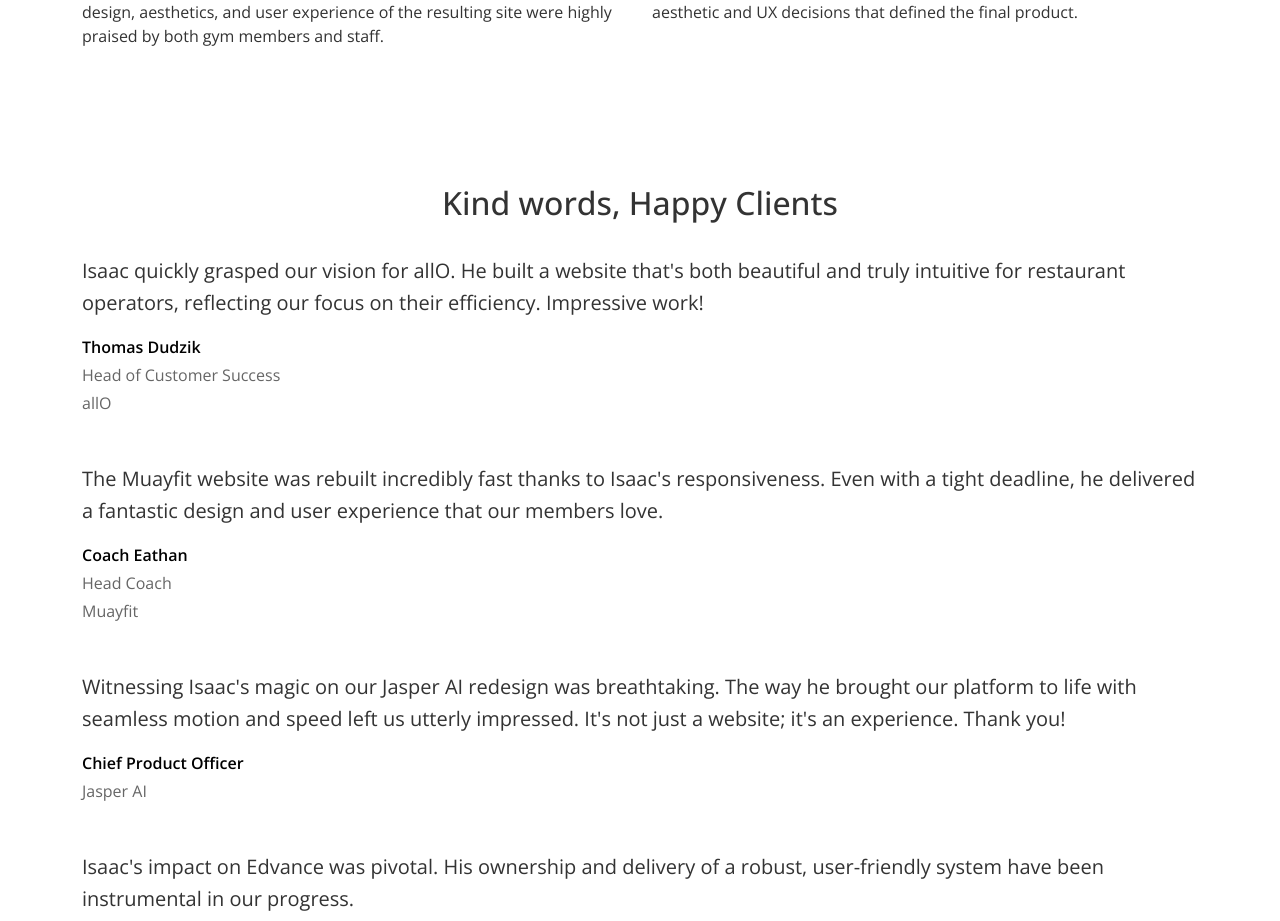
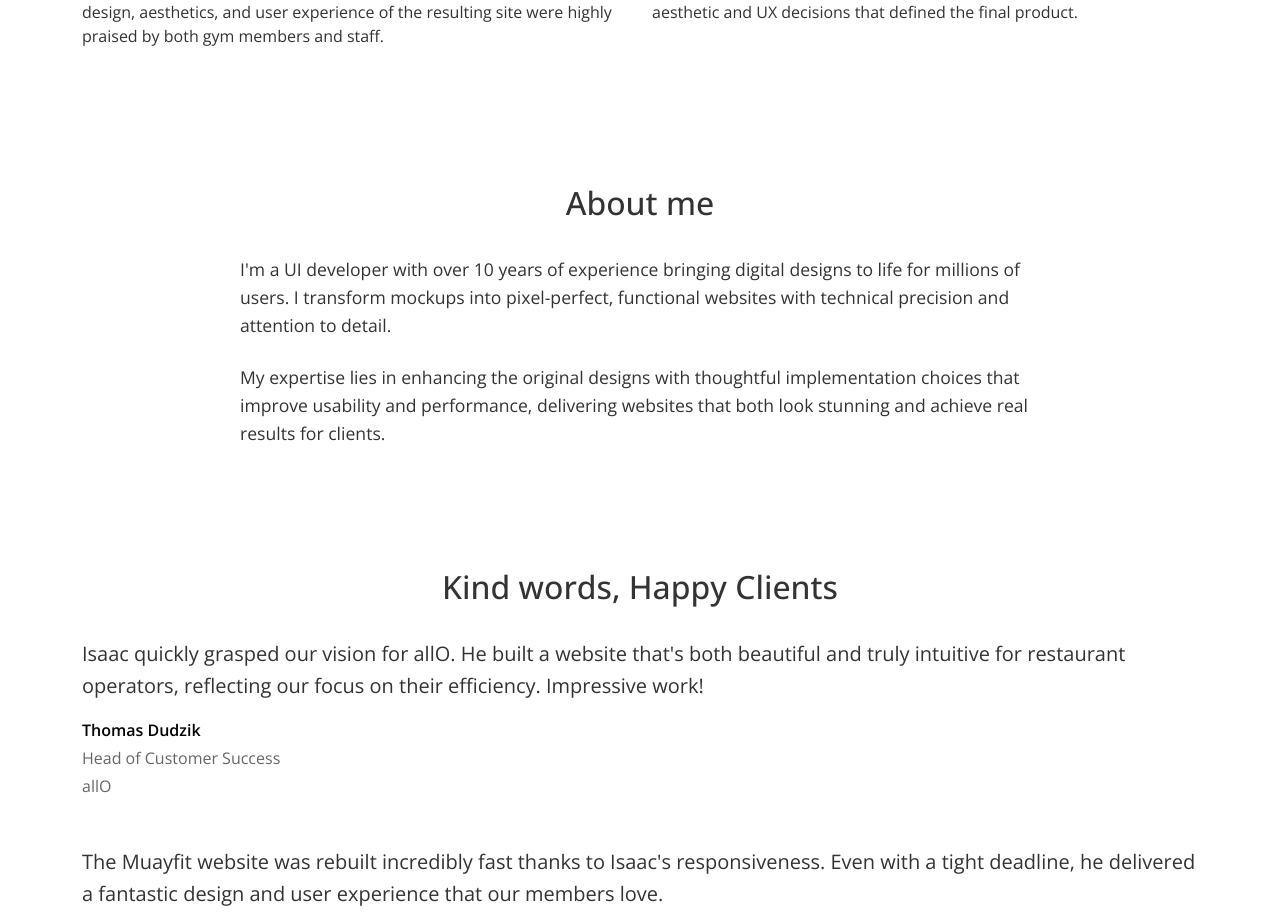
Before and after one commit to HmzAli/isaacali, a React (Vite) app: page / in a window 1280 px wide. Shown: the part 1186-2107 px from the top of the page. Built offline with nearby package versions, Linux system fonts and the light colour scheme.

Commit message:
about component

```diff
--- /dev/null
+++ b/src/components/About/About.scss
@@ -0,0 +1,19 @@
+@use '../../variables' as *;
+
+.about {
+  &__content {
+    max-width: 800px;
+    margin: 0 auto;
+  }
+
+  &__paragraph {
+    font-size: 1.1rem;
+    line-height: 1.6;
+    color: $color-quaternary;
+    margin-bottom: 1.5rem;
+
+    &:last-child {
+      margin-bottom: 0;
+    }
+  }
+}
--- /dev/null
+++ b/src/components/About/index.tsx
@@ -0,0 +1,23 @@
+import "./About.scss"
+
+const About = () => {
+  return (
+    <div className="about main-section">
+      <div className="container">
+        <h2 className="main-section__title">About me</h2>
+
+        <div className="about__content">
+          <p className="about__paragraph">
+            I'm a UI developer with over 10 years of experience bringing digital designs to life for millions of users. I transform mockups into pixel-perfect, functional websites with technical precision and attention to detail.
+          </p>
+
+          <p className="about__paragraph">
+            My expertise lies in enhancing the original designs with thoughtful implementation choices that improve usability and performance, delivering websites that both look stunning and achieve real results for clients.
+          </p>
+        </div>
+      </div>
+    </div>
+  )
+}
+
+export default About
--- a/src/pages/Index/Index.tsx
+++ b/src/pages/Index/Index.tsx
@@ -2,6 +2,7 @@
 import MainBanner from '../../components/MainBanner'
 import Services from '../../components/Services'
 import Selections from '../../components/Selections'
+import About from '../../components/About'
 import Testimonials from '../../components/Testimonials'
 import Contact from '../../components/Contact'
 import './Index.scss'
@@ -12,6 +13,7 @@
       <MainBanner />
       <Services />
       <Selections />
+      <About />
       <Testimonials />
       <Contact />
     </Layout>
```
